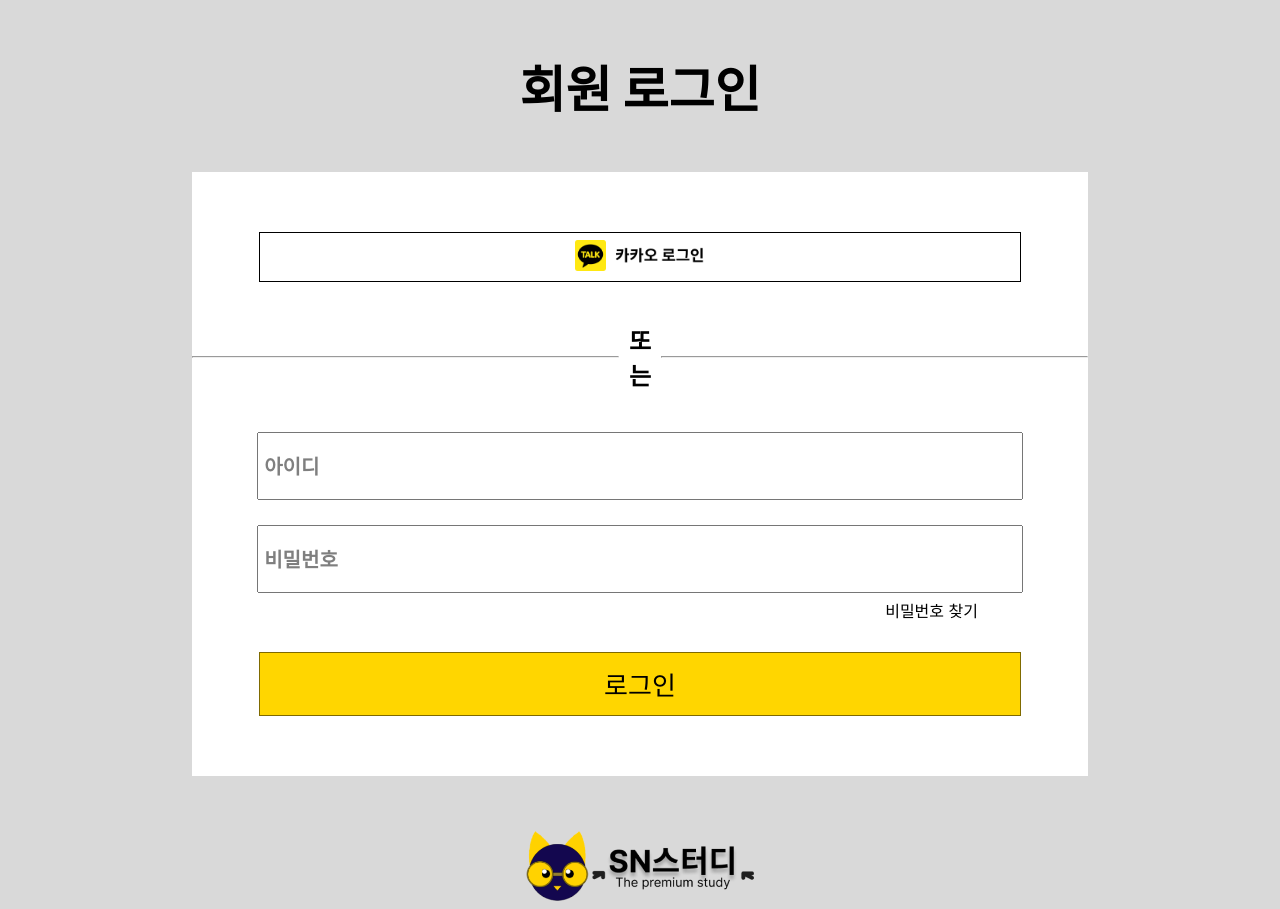
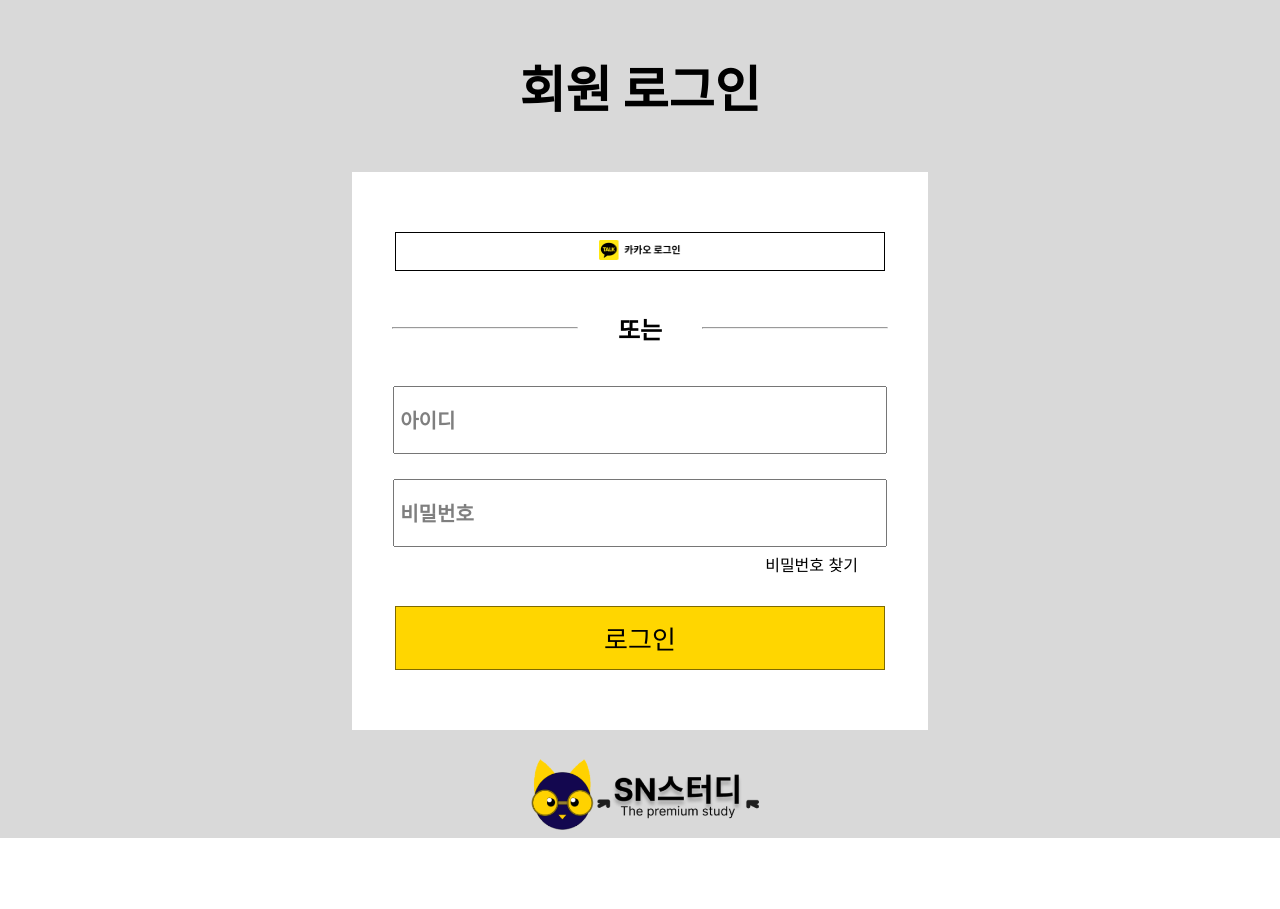
Before and after one commit to gemynd1/Study-Res-System, a React (Create React App) app in the folder src/main/frontend/: page /login in a window 1280 px wide. After the commit the page ends 838 px from the top, so only its background shows below. Built offline with nearby package versions, Linux system fonts and the light colour scheme; no server answers.

Commit message:
09112346 commit

```diff
--- a/src/main/frontend/src/style/account.css
+++ b/src/main/frontend/src/style/account.css
@@ -10,8 +10,8 @@
 }
 
 .loginSec .loginMain .loginImg .logo {
-    margin-right: 20px;
-    padding-top: 4%;
+    margin-right: 10px;
+    padding-top: 2%;
     width: 20%;
     height: 20%;
 }
@@ -25,7 +25,7 @@
 }
 
 .loginSec .loginMain .loginContent {
-    width: 70%;
+    width: 45%;
     height: 50%;
     margin: 0 auto;
     background-color: #ffffff;
@@ -53,7 +53,7 @@
 .loginSec .loginMain .loginContent .hrline .line1,
 .loginSec .loginMain .loginContent .hrline .line2
 {
-    width: 440px;
+    width: 32%;
     color: #79747E;
 }
 
@@ -85,7 +85,7 @@
 }
 
 .loginSec .loginMain .loginContent .form-content .pwFind a {
-    margin: 0 110px 0 auto;
+    margin: 0 70px 0 auto;
     text-decoration: none;
     color: #000000;
 }
```
